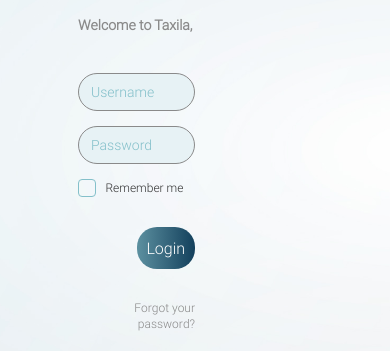
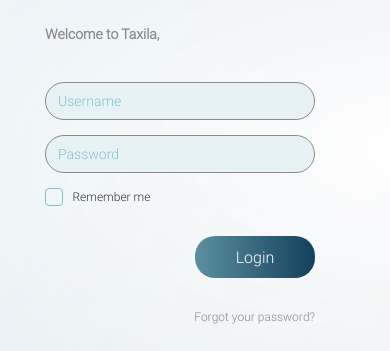
Before and after one commit to wendylw/taxila-microbiome, a website: page index.html in a window 390 px wide. Shown: the part 200-551 px from the top of the page. Drawn offline with nearby package versions, Linux system fonts and the light colour scheme; files that its build step writes are made by us from their sources; files whose address does not match are found by name.

Commit message:
dev: Update login page mobile styles

```diff
--- a/styles/sign.scss
+++ b/styles/sign.scss
@@ -158,3 +158,24 @@ body,
     max-width: 24px;
   }
 }
+
+@media (max-width: 959px) {
+  .login__content {
+    margin-left: 20%;
+    width: 80%;
+  }
+}
+
+@media (max-width: 767px) {
+  .login {
+    .col-6 {
+      width: 100%;
+    }
+  }
+
+  .login__content {
+    margin-left: auto;
+    margin-right: auto;
+    max-width: 300px;
+  }
+}
```
Also changed, not shown: css/sign.css.
